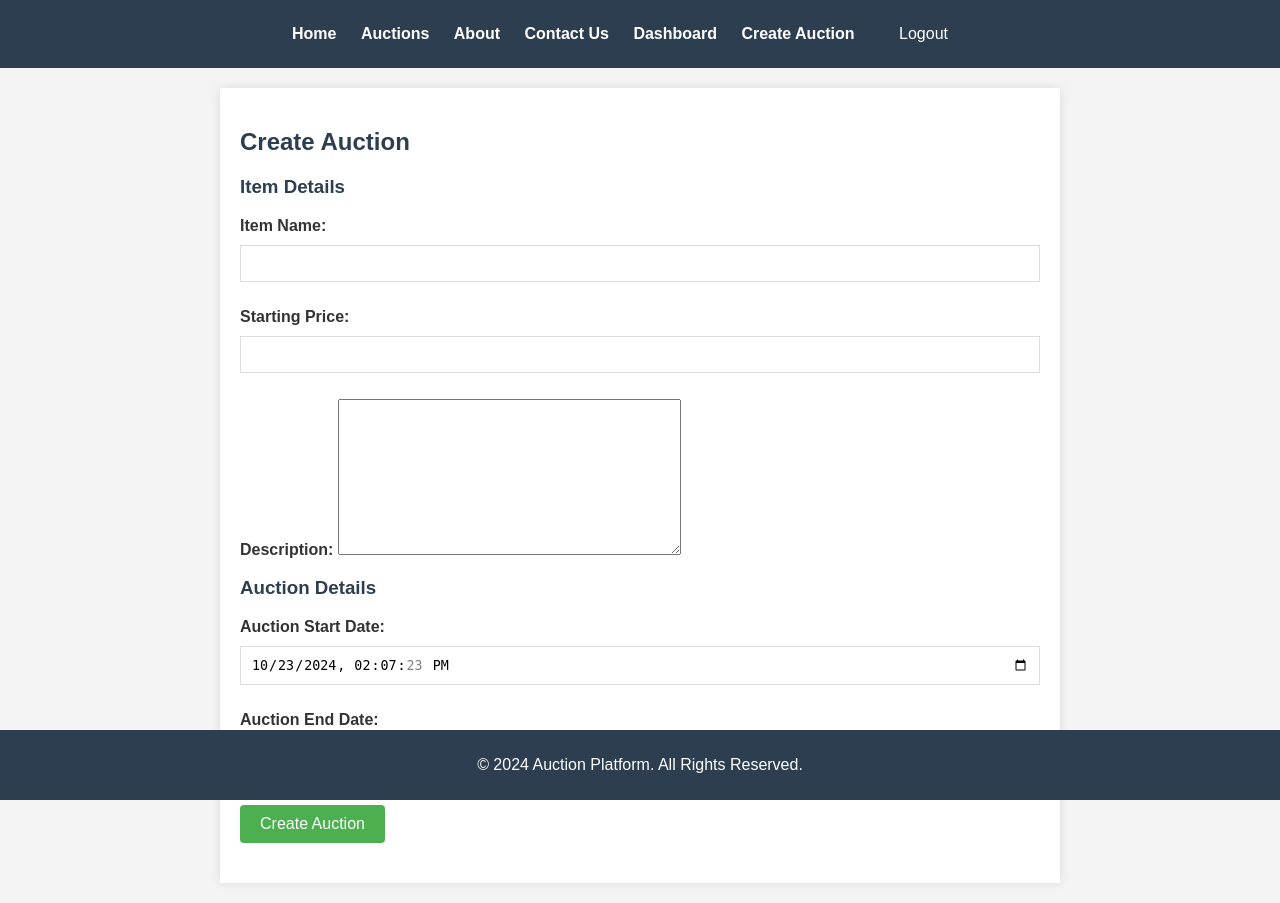
After one commit to VismayaVU/online-auction-system, a Django app: page /create_auction/ in a window 1280 px wide. The commit adds this page. Run offline with Django 5.2, Linux system fonts and the light colour scheme; the visitor is signed in with stand-in values (Sample User, id 1).

Commit message:
Added a 'Create Auction' page

```diff
--- a/auction_platform/auction/forms.py
+++ b/auction_platform/auction/forms.py
@@ -1,6 +1,8 @@
 from django import forms
 from django.contrib.auth.forms import UserCreationForm
 from django.contrib.auth.models import User
+from .models import Item, Auction
+from django.utils import timezone
 
 
 class UserSignupForm(UserCreationForm):
@@ -11,3 +13,34 @@ class UserSignupForm(UserCreationForm):
     class Meta:
         model = User
         fields = ['username', 'first_name', 'last_name', 'email', 'password1', 'password2']
+
+
+class AuctionItemForm(forms.ModelForm):
+    class Meta:
+        model = Item
+        fields = ['name', 'price', 'item_description']
+        labels = {
+            'name': 'Item Name',
+            'price': 'Starting Price',
+            'item_description': 'Description',
+        }
+
+
+class AuctionForm(forms.ModelForm):
+    start_date = forms.DateTimeField(
+        initial=timezone.now,
+        widget=forms.DateTimeInput(attrs={'type': 'datetime-local'}),
+        label="Auction Start Date",
+    )
+    end_date = forms.DateTimeField(
+        widget=forms.DateTimeInput(attrs={'type': 'datetime-local'}),
+        label="Auction End Date",
+    )
+
+    class Meta:
+        model = Auction
+        fields = ['start_date', 'end_date']
+        labels = {
+            'start_date': 'Start Date and Time',
+            'end_date': 'End Date and Time',
+        }
--- a/auction_platform/auction/models.py
+++ b/auction_platform/auction/models.py
@@ -1,5 +1,6 @@
 from django.db import models
 from django.contrib.auth.models import User
+from django.conf import settings
 
 
 class Auction(models.Model):
@@ -9,16 +10,23 @@ class Auction(models.Model):
     start_time = models.DateTimeField()
     end_time = models.DateTimeField()
     status = models.CharField(max_length=100)
-    seller = models.ForeignKey(User, on_delete=models.CASCADE, related_name="seller_auctions")
+    seller = models.ForeignKey(settings.AUTH_USER_MODEL, on_delete=models.CASCADE, related_name="seller_auctions")
+    item = models.ForeignKey("Item", on_delete=models.CASCADE, related_name="auctions")  # ForeignKey to Item
     starting_bid = models.DecimalField(max_digits=10, decimal_places=2)
     current_bid = models.DecimalField(max_digits=10, decimal_places=2, null=True, blank=True)
+
+    def __str__(self):
+        return f"Auction for {self.title} ({self.item.name})"
 
 
 class Item(models.Model):
     item_id = models.AutoField(primary_key=True)
-    auction = models.OneToOneField(Auction, on_delete=models.CASCADE)
     name = models.CharField(max_length=255)
     price = models.DecimalField(max_digits=10, decimal_places=2)
+    item_description = models.TextField()
+
+    def __str__(self):
+        return self.name
 
 
 class Bid(models.Model):
--- /dev/null
+++ b/auction_platform/auction/templates/auction/create_auction.html
@@ -0,0 +1,15 @@
+{% extends 'base.html' %}
+
+{% block content %}
+  <h2>Create Auction</h2>
+  <form method="post">
+    {% csrf_token %}
+    <h3>Item Details</h3>
+    {{ item_form.as_p }}
+
+    <h3>Auction Details</h3>
+    {{ auction_form.as_p }}
+
+    <button type="submit" class="btn btn-primary">Create Auction</button>
+  </form>
+{% endblock %}
--- a/auction_platform/auction/templates/base.html
+++ b/auction_platform/auction/templates/base.html
@@ -20,6 +20,7 @@
                 <li><a href="{% url 'contact_us' %}">Contact Us</a></li>
                 {% if user.is_authenticated %}
                 <li><a href="{% url 'user_dashboard' %}">Dashboard</a></li>
+                <li><a href="{% url 'create_auction' %}">Create Auction</a></li>
                     <li>
                         <form id="logout-form" action="{% url 'user_logout' %}" method="post" style="display: inline;">
                             {% csrf_token %}
--- a/auction_platform/auction/urls.py
+++ b/auction_platform/auction/urls.py
@@ -13,4 +13,5 @@ urlpatterns = [
     path('dashboard/', views.user_dashboard, name='user_dashboard'),
     path('about/', views.about, name='about'),
     path('contact/', views.contact_us, name='contact_us'),
+    path('create_auction/', views.create_auction, name='create_auction'),
 ]
--- a/auction_platform/auction/views.py
+++ b/auction_platform/auction/views.py
@@ -1,7 +1,7 @@
 from django.shortcuts import render, redirect
 from .models import Auction, Bid, Review, AdminApproval, Item
 from django.contrib.auth.decorators import login_required
-from .forms import UserSignupForm
+from .forms import UserSignupForm, AuctionItemForm, AuctionForm
 from django.contrib.auth import login
 
 
@@ -67,3 +67,30 @@ def contact_us(request):
 
 def home(request):
     return render(request, 'auction/home.html')
+
+
+@login_required
+def create_auction(request):
+    if request.method == 'POST':
+        item_form = AuctionItemForm(request.POST)
+        auction_form = AuctionForm(request.POST)
+
+        if item_form.is_valid() and auction_form.is_valid():
+            # Save the item details first
+            auction_item = item_form.save()
+
+            # Save the auction details and link it to the item
+            auction = auction_form.save(commit=False)
+            auction.item = auction_item  # Associate the item with the auction
+            auction.seller = request.user  # Set the auction seller as the logged-in user
+            auction.save()
+
+            return redirect('auction_list')  # Redirect to auction list or success page
+    else:
+        item_form = AuctionItemForm()
+        auction_form = AuctionForm()
+
+    return render(request, 'auction/create_auction.html', {
+        'item_form': item_form,
+        'auction_form': auction_form,
+    })
```
Also changed, not shown: auction_platform/auction/migrations/0004_remove_item_auction_auction_item_and_more.py (added).
